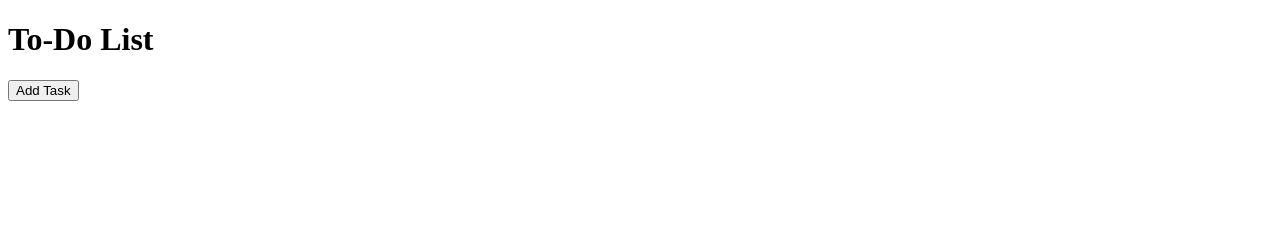
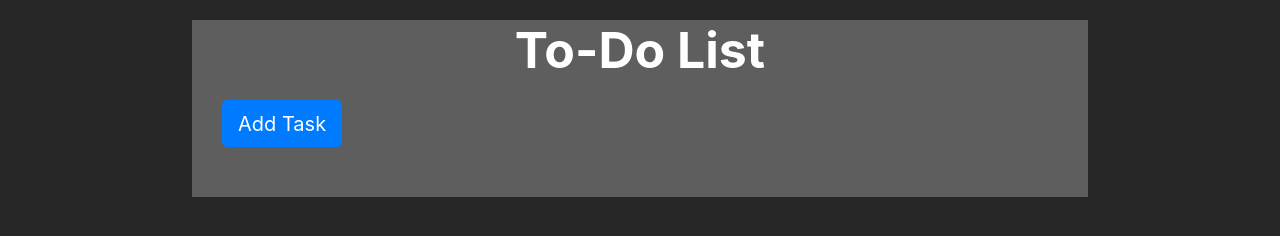
Before and after one commit to ShadowGry/basic-web-to-do-list, a plain HTML site: page index.html in a window 1280 px wide. Drawn offline with nearby package versions, Linux system fonts and the light colour scheme.

Commit message:
Add styling

```diff
--- a/index.html
+++ b/index.html
@@ -3,12 +3,19 @@
 	<head>
 		<meta charset="utf-8" />
 		<title>To-Do List</title>
+
+		<!-- Add Boostrap -->
+		<link rel="stylesheet" href="https://cdn.jsdelivr.net/npm/bootstrap@4.0.0/dist/css/bootstrap.min.css" integrity="sha384-Gn5384xqQ1aoWXA+058RXPxPg6fy4IWvTNh0E263XmFcJlSAwiGgFAW/dAiS6JXm" crossorigin="anonymous">
+		<script src="https://code.jquery.com/jquery-3.2.1.slim.min.js" integrity="sha384-KJ3o2DKtIkvYIK3UENzmM7KCkRr/rE9/Qpg6aAZGJwFDMVNA/GpGFF93hXpG5KkN" crossorigin="anonymous"></script>
+		<script src="https://cdn.jsdelivr.net/npm/popper.js@1.12.9/dist/umd/popper.min.js" integrity="sha384-ApNbgh9B+Y1QKtv3Rn7W3mgPxhU9K/ScQsAP7hUibX39j7fakFPskvXusvfa0b4Q" crossorigin="anonymous"></script>
+		<script src="https://cdn.jsdelivr.net/npm/bootstrap@4.0.0/dist/js/bootstrap.min.js" integrity="sha384-JZR6Spejh4U02d8jOt6vLEHfe/JQGiRRSQQxSfFWpi1MquVdAyjUar5+76PVCmYl" crossorigin="anonymous"></script>
+
 		<link rel="stylesheet" href="styles/style.css" />
 		<script src="scripts/script.js" defer></script>
 	</head>
 	<body>
 		<h1>To-Do List</h1>
-		<button id="add_task_button">Add Task</button>
+		<button id="add_task_button" class="btn btn-primary">Add Task</button>
 		<ul id="to_do_list">
 		</ul>
 	</body>
--- a/scripts/script.js
+++ b/scripts/script.js
@@ -21,7 +21,7 @@ function addTask() {
 function createCompleteButton() {
 	const completeButton = document.createElement('button');
 	completeButton.textContent = 'Complete';
-	completeButton.className = 'complete_button';
+	completeButton.className = 'complete_button btn btn-success';
 	completeButton.addEventListener('click', function() {
 		const listItem = completeButton.parentElement;
 		listItem.remove();
--- a/styles/style.css
+++ b/styles/style.css
@@ -0,0 +1,32 @@
+html {
+	font-size: 20px;
+	font-family: "Open Sans", sans-serif;
+	background-color: #272727;
+}
+
+body {
+	width: 70%;
+	margin: 0 auto;
+	padding: 0 20px 20px 20px;
+	background-color: rgb(94, 94, 94)
+}
+
+h1 {
+	font-weight: bold;
+	text-align: center;
+	margin-top: 20px;
+	color: white;
+}
+
+ul {
+	background-color: rgb(170, 170, 170);
+}
+
+li {
+	list-style-type: none;
+	color: black;
+}
+
+button {
+	margin: 10px;
+}
```
